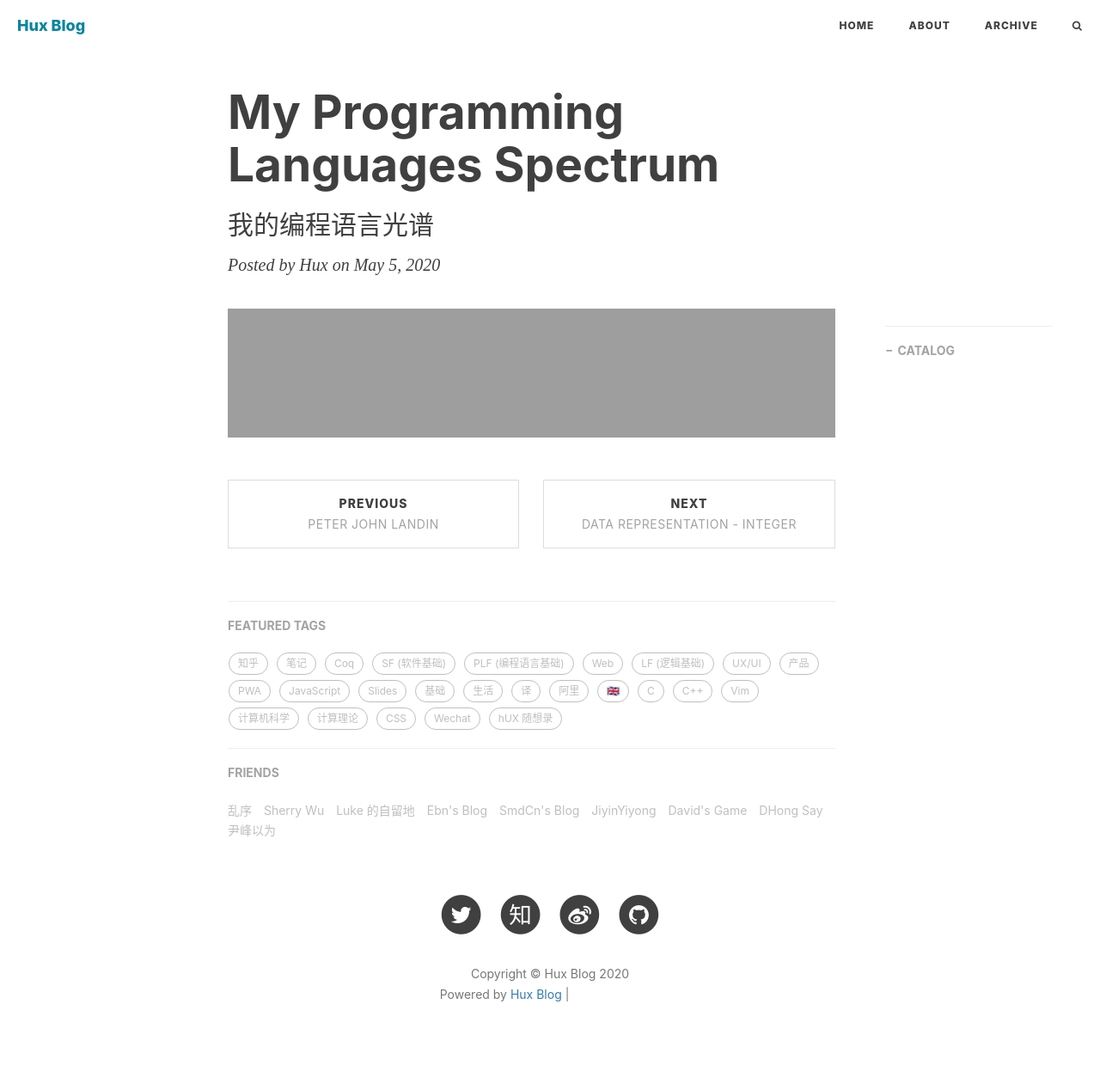
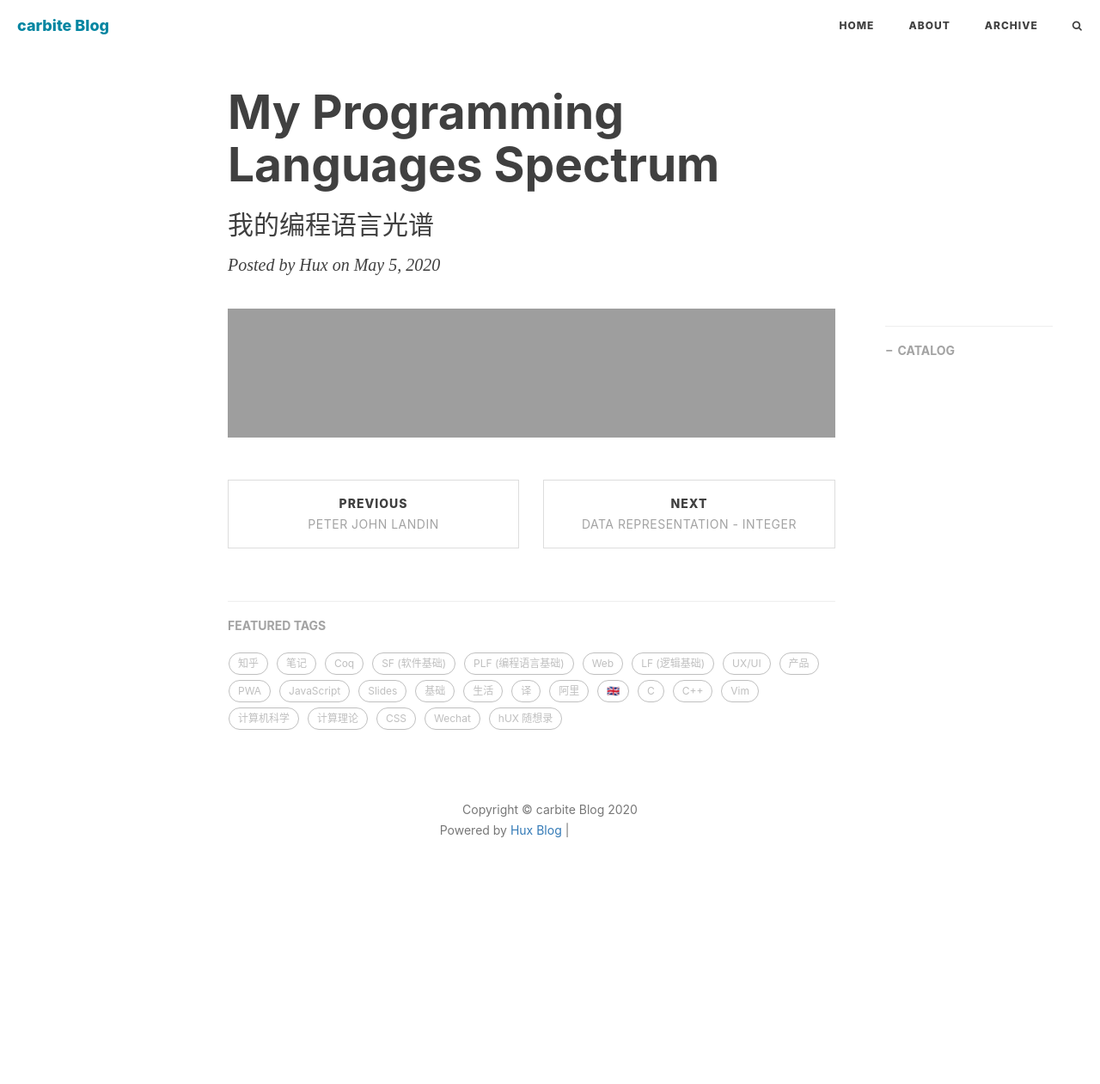
Before and after one commit to carbite/carbite.github.io, a Jekyll site: the page built from _posts/hidden/2020-05-05-pl-chart.md, in a window 1280 px wide. Shown: the whole page at 86% size. Built offline with Jekyll 4.4.1, drawn with Linux system fonts in a browser that asks for light colours; nearby versions of some CDN libraries; comment, search, counter and statistics services are not loaded; after the commit the page ends 1070 px from its top, so only the background shows below that; some of the changed lines change nothing that is shown; grey boxes are pictures that could not be loaded.

Commit message:
first edit

```diff
--- a/_config.yml
+++ b/_config.yml
@@ -1,22 +1,22 @@
 # Site settings
-title: Hux Blog
-SEOTitle: 黄玄的博客 | Hux Blog
+title: carbite Blog
+SEOTitle: carbite Blog
 header-img: img/home-bg.jpg
 email: huxpro@gmail.com
-description: "关于程序与设计、黑客与画家 | 黄玄，Web & Mobile Lover，Software Engineer，UX Designer | 这里是 @Hux黄玄 的个人博客，与你一起发现更大的世界。"
-keyword: "黄玄, Hux黄玄, Hux, 鬼栈, huxpro, @huxpro, 黄玄的博客, Hux Blog, 博客, 个人网站, 互联网, Web, JavaScript, 前端, 设计"
-url: "https://huangxuan.me"              # your host, for absolute URL
+description: "1-99"
+# keyword: "黄玄, Hux黄玄, Hux, 鬼栈, huxpro, @huxpro, 黄玄的博客, Hux Blog, 博客, 个人网站, 互联网, Web, JavaScript, 前端, 设计"
+url: "https://carbite.github.io"              # your host, for absolute URL
 baseurl: ""                             # for example, '/blog' if your blog hosted on 'host/blog'
 
 # Publish posts or collection documents with a future date.
 future: true
 
 # SNS settings
-RSS: false
-weibo_username:     huxpro
-zhihu_username:     huxpro
-github_username:    huxpro
-twitter_username:   huxpro
+# RSS: false
+# weibo_username:     huxpro
+# zhihu_username:     huxpro
+# github_username:    huxpro
+# twitter_username:   huxpro
 #facebook_username:  huxpro
 #linkedin_username:  firstname-lastname-idxxxx
 
@@ -71,8 +71,8 @@ netease_comment: false
 # ba_track_id: [your track id]
 
 # Google Analytics
-ga_track_id: 'UA-49627206-1'            # Format: UA-xxxxxx-xx
-ga_domain: huangxuan.me
+# ga_track_id: 'UA-49627206-1'            # Format: UA-xxxxxx-xx
+# ga_domain: huangxuan.me
 
 
 
@@ -100,37 +100,38 @@ page-mathjax: false
 
 
 
-# Friends
-friends: [
-    {
-    #     title: "Su",
-    #     href: "http://su.gallery/"
-    # },{
-        title: "乱序",
-        href: "http://mida.re/"
-    },{
-        title: "Sherry Wu",
-        href: "https://xuechundesign.github.io"
-    },{
-        title: "Luke 的自留地",
-        href: "http://hmqk1995.github.io"
-    },{
-        title: "Ebn's Blog",
-        href: "http://ebnbin.com/"
-    },{
-        title: "SmdCn's Blog",
-        href: "http://blog.smdcn.net"
-    },{
-        title: "JiyinYiyong",
-        href: "http://tiye.me/"
-    },{
-        title: "David's Game",
-        href: "https://www.ruoyaowu.com/"
-    },{
-        title: "DHong Say",
-        href: "http://dhong.co"
-    },{
-        title: "尹峰以为",
-        href: "http://ingf.github.io/"
-    }
-]
+# # Friends
+
+# friends: [
+#     {
+#     #     title: "Su",
+#     #     href: "http://su.gallery/"
+#     # },{
+#         title: "乱序",
+#         href: "http://mida.re/"
+#     },{
+#         title: "Sherry Wu",
+#         href: "https://xuechundesign.github.io"
+#     },{
+#         title: "Luke 的自留地",
+#         href: "http://hmqk1995.github.io"
+#     },{
+#         title: "Ebn's Blog",
+#         href: "http://ebnbin.com/"
+#     },{
+#         title: "SmdCn's Blog",
+#         href: "http://blog.smdcn.net"
+#     },{
+#         title: "JiyinYiyong",
+#         href: "http://tiye.me/"
+#     },{
+#         title: "David's Game",
+#         href: "https://www.ruoyaowu.com/"
+#     },{
+#         title: "DHong Say",
+#         href: "http://dhong.co"
+#     },{
+#         title: "尹峰以为",
+#         href: "http://ingf.github.io/"
+#     }
+# ]
```
Also changed, not shown: 1 other file.
